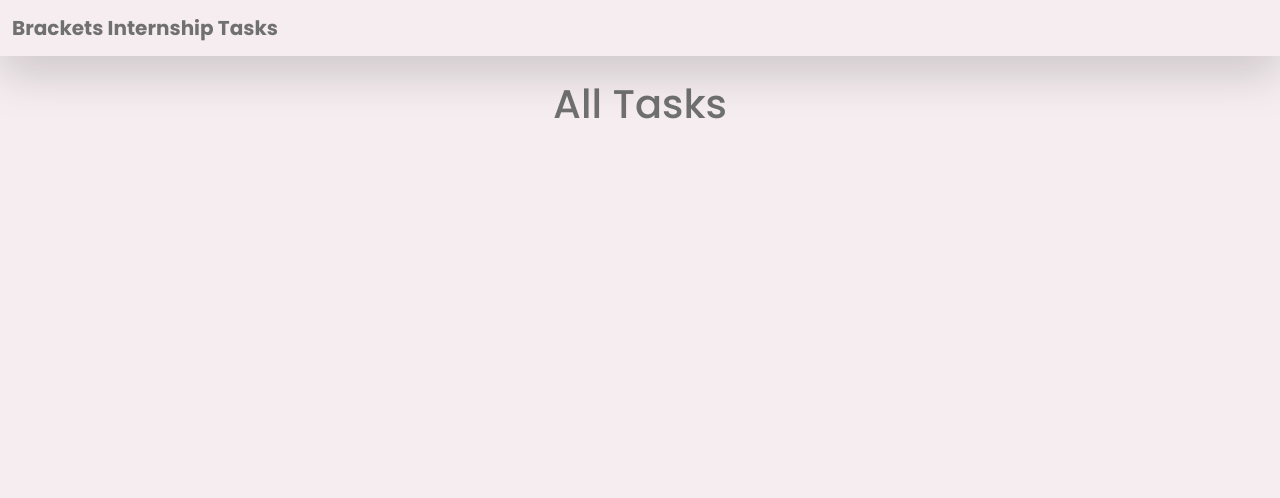
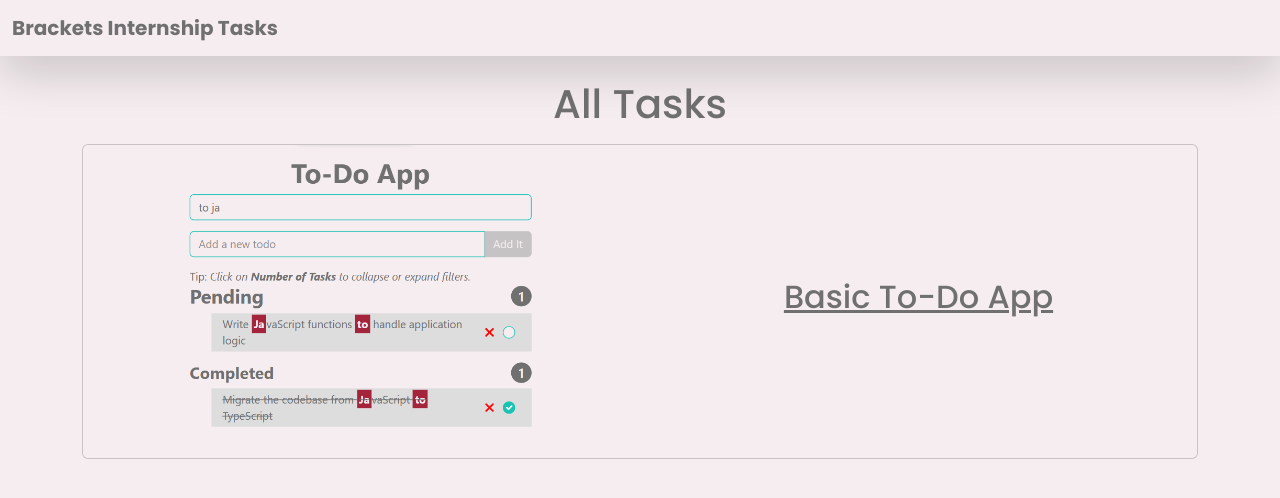
Before and after one commit to m-naeem66622/Brackets_Internship_Tasks, a plain HTML site: page index.html in a window 1280 px wide. Drawn offline with Linux system fonts and the light colour scheme.

Commit message:
Frontend Task 1: Initial Commit

```diff
--- a/index.html
+++ b/index.html
@@ -31,7 +31,16 @@
     <div class="container">
         <h1 class="text-center mt-4 mb-3">All Tasks</h1>
         <div class="d-flex flex-column">
-
+            <div class="card text-gray w-100">
+                <a class="d-flex flex-md-row flex-column" href="./To-Do_App/">
+                    <div class="image__wrapper d-flex justify-content-center">
+                        <img class="w-100 h-100 rounded-start" src="./assets/todo-app-mockup.png" alt="">
+                    </div>
+                    <div class="card-body text-center d-flex justify-content-center align-items-center">
+                        <h2 class="card-title">Basic To-Do App</h2>
+                    </div>
+                </a>
+            </div>
         </div>
     </div>
 </body>
```
Also changed, not shown: 1 other file.
